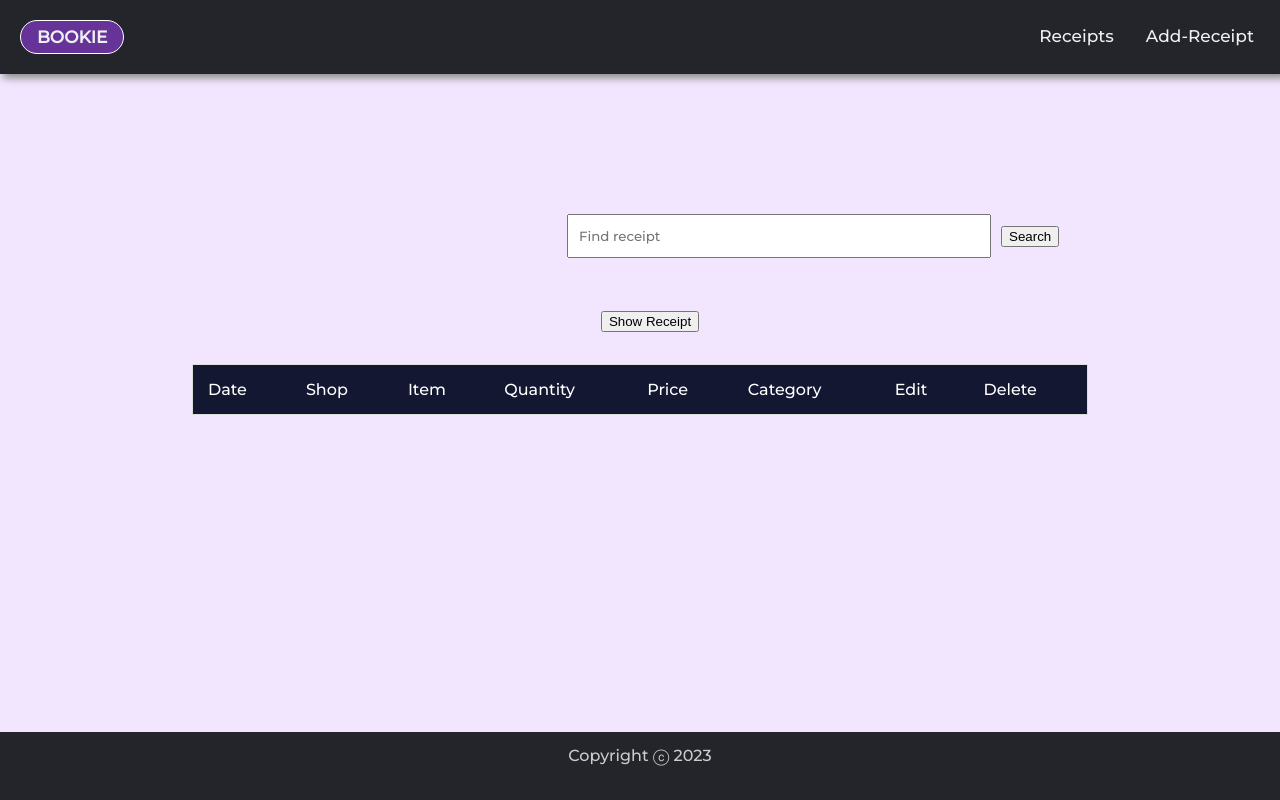
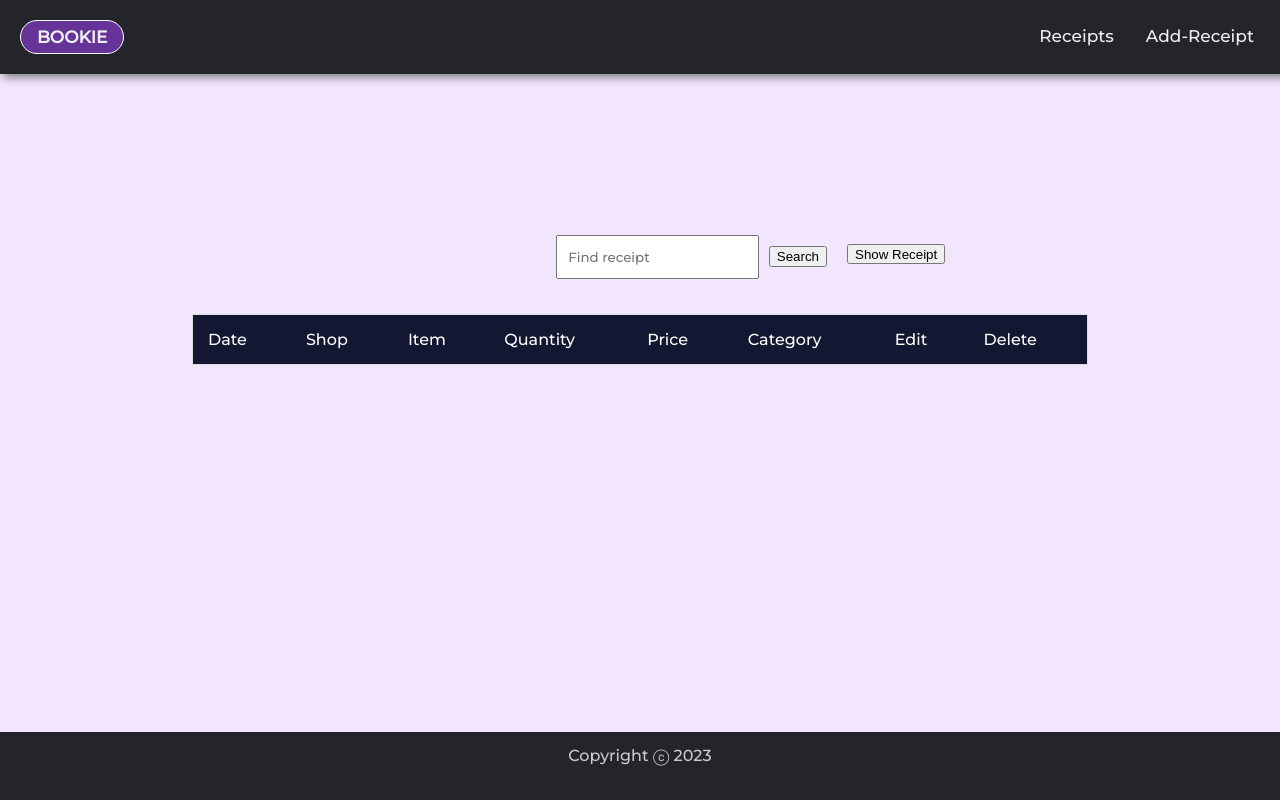
Before and after one commit to somkenemuscle/React-bookkeeper-app, a Next.js app: page /receipts in a window 1280 px wide. Built offline with nearby package versions, Linux system fonts and the light colour scheme.

Commit message:
buttons aligned

```diff
--- a/app/receipts/page.jsx
+++ b/app/receipts/page.jsx
@@ -68,8 +68,6 @@ export default function () {
         return hasName || hasShop;
       });
     }
-
-
 
     setResultSearch(showSearch(search));
     setCondition(false);
--- a/styles/page.css
+++ b/styles/page.css
@@ -313,11 +313,22 @@ footer p {
 
 
 
-.search-wrapper,
-.show-receipt-button-wrapper {
-  display: inline-block;
-  vertical-align: middle;
+
+/* new */
+
+.header {
+  display: flex;
+  justify-content: center;
+  align-items: center;
+  margin-bottom: 20px;
+  height: 80px; /* Adjust the height as needed */
+}
+
+.search-container {
+  display: flex;
+  align-items: center;
   margin-right: 10px;
+  padding-bottom: 35px;
 }
 
 .search {
@@ -326,4 +337,8 @@ footer p {
   margin-right: 10px;
 }
 
-/* new */
+.show-receipt-button {
+  height: 20px; /* Adjust the height as needed */
+  vertical-align: middle;
+  margin-left: 10px;
+}
```
